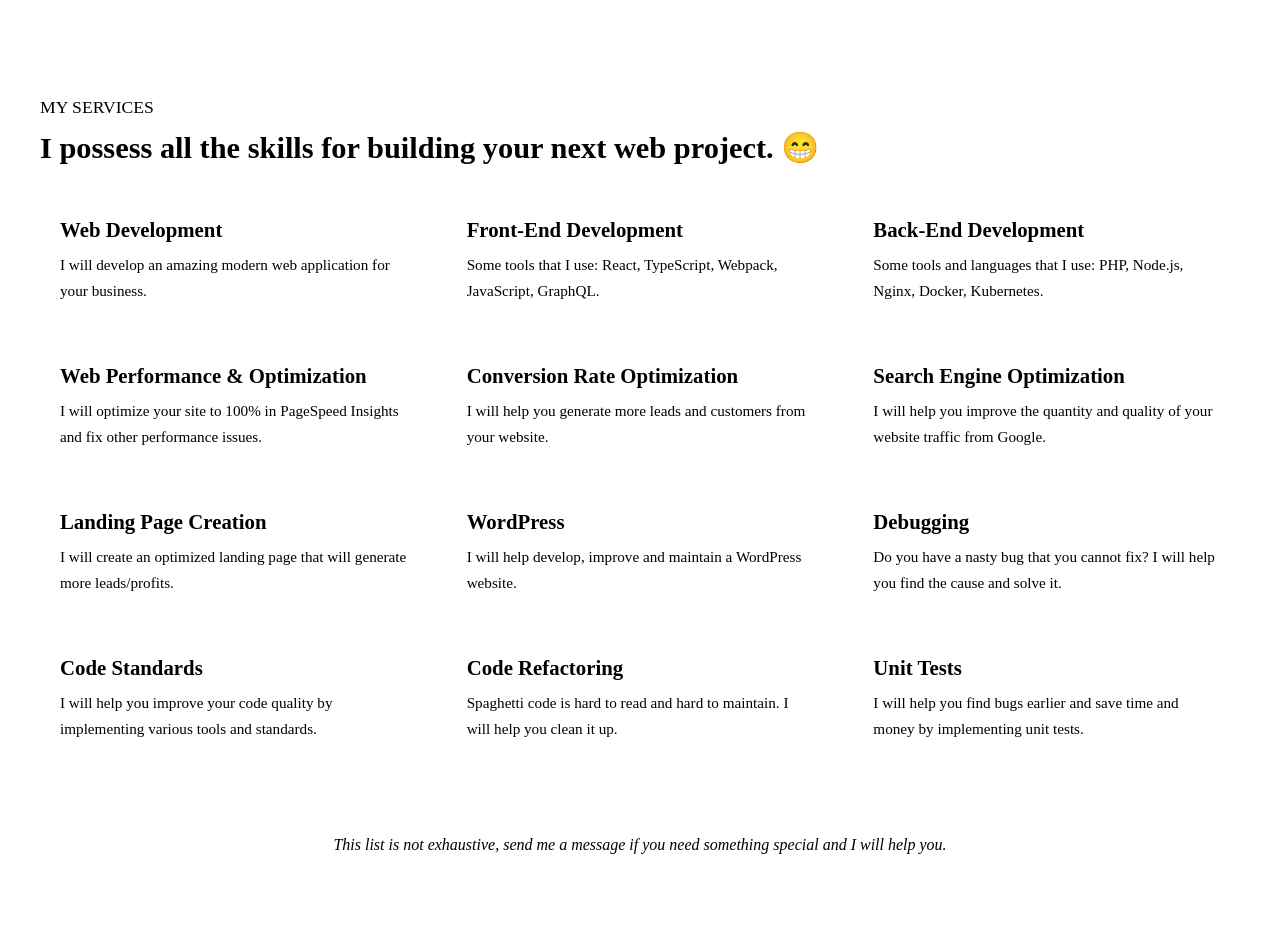
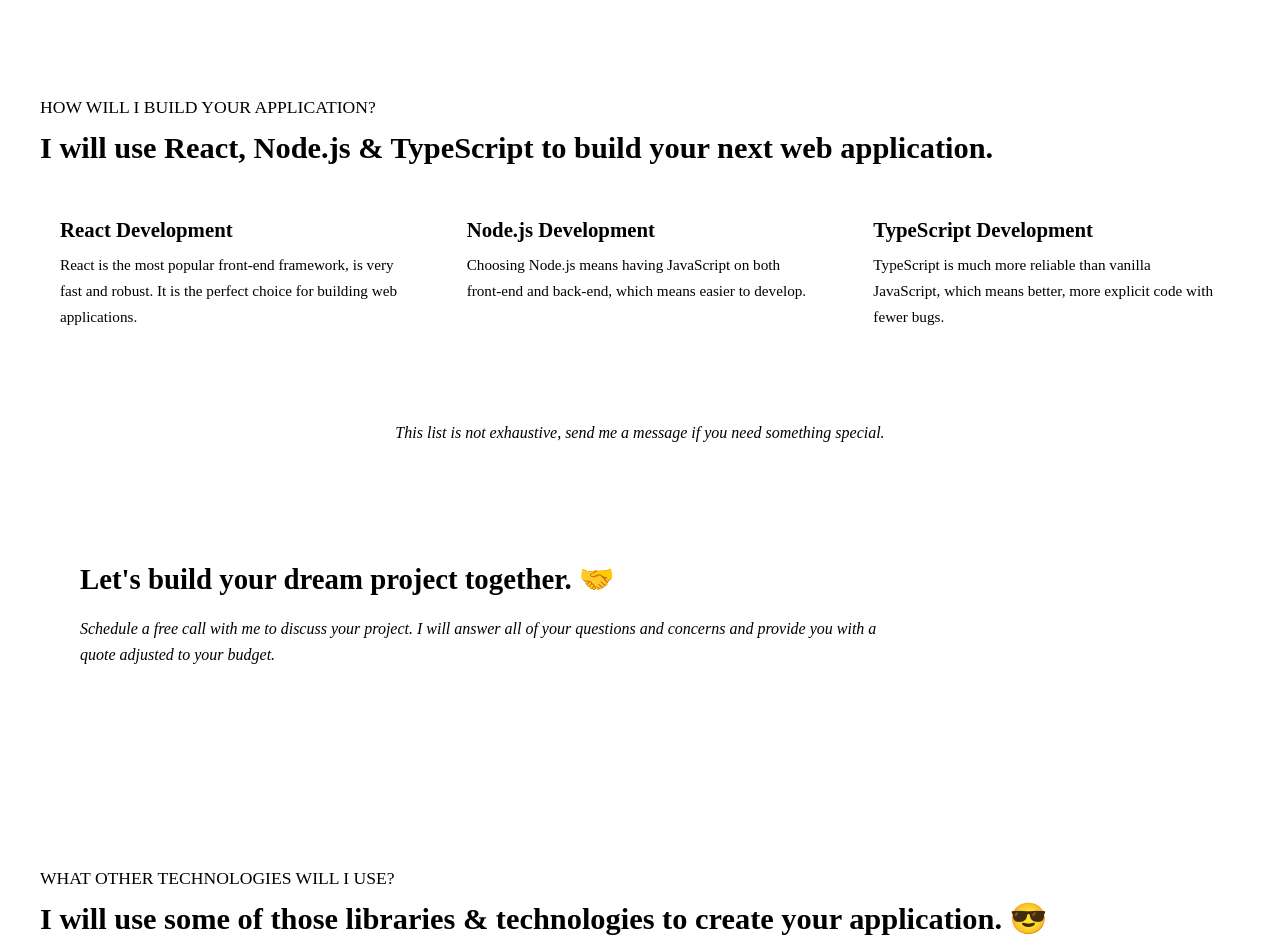
Before and after one commit to TimMouskhelichvili/personal, a Next.js app: page / in a window 1280 px wide. Shown: the part 1320-2272 px from the top of the page. Built offline with nearby package versions, Linux system fonts and the light colour scheme.

Commit message:
fix(localization): fixed english version

```diff
--- a/package.json
+++ b/package.json
@@ -37,8 +37,8 @@
 		"@types/react-dom": "^17.0.3",
 		"@types/react-redux": "^7.1.18",
 		"@types/styled-components": "^5.1.14",
-		"@typescript-eslint/eslint-plugin": "5.1.0",
-		"@typescript-eslint/parser": "5.1.0",
+		"@typescript-eslint/eslint-plugin": "5.2.0",
+		"@typescript-eslint/parser": "5.2.0",
 		"commitlint": "^13.1.0",
 		"eslint": "8.1.0",
 		"eslint-config-next": "^11.1.2",
--- a/src/localizations/en/global/index.tsx
+++ b/src/localizations/en/global/index.tsx
@@ -6,7 +6,7 @@
     footer: {
         copyright: 'All rights reserved. © {0}',
         menu: enMenuFooter,
-        quote: 'Tim Mouskhelichvili - Software Engineer & Consultant'
+        quote: 'Tim Mouskhelichvili - Freelance Developer & Consultant'
     },
     goBack: 'Go Back',
     header: {
--- a/src/localizations/en/home/index.ts
+++ b/src/localizations/en/home/index.ts
@@ -1,6 +1,6 @@
 const enHomeLocale = {
     description: {
-        alt: 'Web Software Engineer, Tim Mouskhelichvili',
+        alt: 'Freelance Web Developer, Tim Mouskhelichvili',
         description1: `Hello 👋!
 		               <div class='space'></div>
 					   I am Tim Mouskhelichvili, a Freelance Developer & Consultant from Montreal, Canada\u00A0🇨🇦
@@ -14,17 +14,17 @@
 					   <div class='space'></div>
 					   I have over 6 years of experience in application development.
 					   <div class='space'></div>
-		               I am on mission to help my clients
+		               I am on a mission to help my clients
 					   <span class="italic">transform their businesses</span> by building amazing applications.
 					   <div class='space'></div>
-					   I will help you.`,
-        description2: `<span class="italic">"Tim is a very reliable software engineer and you can ALWAYS count on him."</span>
+					   I will help you transform yours.`,
+        description2: `<span class="italic">"Tim is a very reliable developer and you can ALWAYS count on him."</span>
 					   <br />Georges M. (Psyhelp)`,
         subTitle: 'who am I?',
         title: 'A freelance developer you can trust.'
     },
     first: {
-        alt: 'Web Software Engineer, Tim Mouskhelichvili',
+        alt: 'Freelance Web Developer, Tim Mouskhelichvili',
         googleReview: 'Google review',
         heading: '👉 I Help Business by Building <span class="underline">Modern Web Applications</span> using React & Node.js',
         perks: [
@@ -60,10 +60,8 @@
             {
                 subList: [
                     'Node.js',
-                    'PHP',
                     'Next.js',
-                    'Redis',
-                    'WordPress'
+                    'Redis'
                 ],
                 title: 'Back-End Development'
             },
@@ -73,13 +71,14 @@
                     'Kubernetes',
                     'nginx',
                     'MySQL',
+                    'MongoDB',
                     'CI/CD'
                 ],
                 title: 'Server'
             }
         ],
-        subTitle: 'technologies',
-        title: 'Here are some technologies that I will use to create your web project.\u00A0😎'
+        subTitle: 'What other technologies will I use?',
+        title: 'I will use some of those libraries & technologies to create your application.\u00A0😎'
     },
     quotes: {
         reviews: [
@@ -118,68 +117,35 @@
     services: {
         bookConsultation: {
             description: `Schedule a free call with me to discuss your project.
-						  I will answer all of your questions and concerns and provide you a quote adjusted to your budget.`,
+						  I will answer all of your questions and concerns and provide you with a quote adjusted to your budget.`,
             title: 'Let\'s build your dream project together.\u00A0🤝'
         },
         list: [
             {
-                description: 'I will develop an amazing modern web application for your business.',
-                title: 'Web Development'
+                description: `React is the most popular front-end framework, is very fast and robust.
+				              It is the perfect choice for building web applications.`,
+                title: 'React Development'
             },
             {
-                description: 'Some tools that I use: React, TypeScript, Webpack, JavaScript, GraphQL.',
-                title: 'Front-End Development'
+                description: `Choosing Node.js means having JavaScript on both front-end and back-end,
+							  which means easier to develop.`,
+                title: 'Node.js Development'
             },
             {
-                description: 'Some tools and languages that I use: PHP, Node.js, Nginx, Docker, Kubernetes.',
-                title: 'Back-End Development'
-            },
-            {
-                description: 'I will optimize your site to 100% in PageSpeed Insights and fix other performance issues.',
-                title: 'Web Performance & Optimization'
-            },
-            {
-                description: 'I will help you generate more leads and customers from your website.',
-                title: 'Conversion Rate Optimization'
-            },
-            {
-                description: 'I will help you improve the quantity and quality of your website traffic from Google.',
-                title: 'Search Engine Optimization'
-            },
-            {
-                description: 'I will create an optimized landing page that will generate more leads/profits.',
-                title: 'Landing Page Creation'
-            },
-            {
-                description: 'I will help develop, improve and maintain a WordPress website.',
-                title: 'WordPress'
-            },
-            {
-                description: 'Do you have a nasty bug that you cannot fix? I will help you find the cause and solve it.',
-                title: 'Debugging'
-            },
-            {
-                description: 'I will help you improve your code quality by implementing various tools and standards.',
-                title: 'Code Standards'
-            },
-            {
-                description: 'Spaghetti code is hard to read and hard to maintain. I will help you clean it up.',
-                title: 'Code Refactoring'
-            },
-            {
-                description: 'I will help you find bugs earlier and save time and money by implementing unit tests.',
-                title: 'Unit Tests'
+                description: `TypeScript is much more reliable than vanilla JavaScript, which means
+				              better, more explicit code with fewer bugs.`,
+                title: 'TypeScript Development'
             }
         ],
-        ps: 'This list is not exhaustive, send me a message if you need something special and I will help you.',
-        subTitle: 'My Services',
-        title: 'I possess all the skills for building your next web project.\u00A0😁'
+        ps: 'This list is not exhaustive, send me a message if you need something special.',
+        subTitle: 'How will I build your application?',
+        title: 'I will use React, Node.js & TypeScript to build your next web application.'
     },
     talkExpert: {
         button: 'Get A Free Quote Now',
         description: `I will provide you with all of the information, answer all your questions,
 					  and even get you a free quote directly through the chat.`,
-        subTitle: 'Talk to us',
+        subTitle: 'How to contact me?',
         title: 'Shy? 🙈 Talk with me online.'
     }
 };
```
Also changed, not shown: 1 other file (tests, documents, lock files or other folders).
